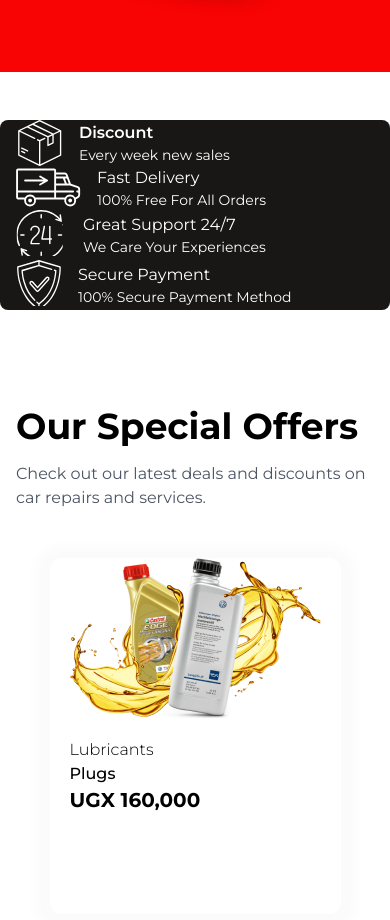
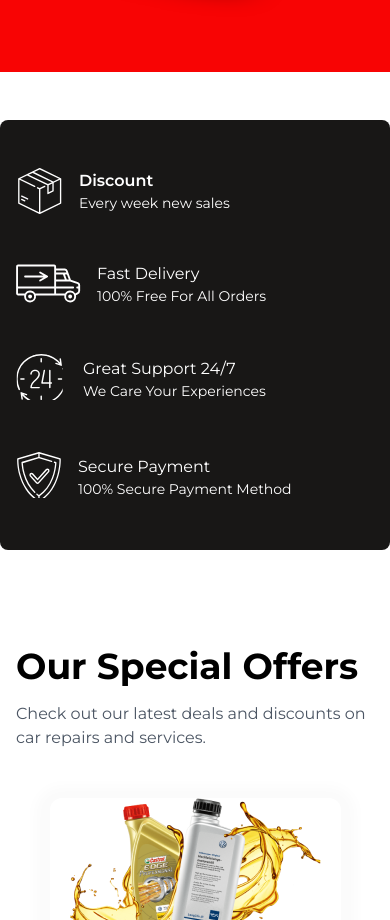
Before and after one commit to matovu-ronald/makanika, a website: page index.html in a window 390 px wide. Shown: the part 1170-2090 px from the top of the page. Drawn offline with Linux system fonts and the light colour scheme.

Commit message:
Add padding and spacing on the features section on mobile

```diff
--- a/index.html
+++ b/index.html
@@ -277,7 +277,7 @@
       <!-- Features Section -->
       <section class="bg-white py-12 md:col-span-full text-white">
         <div
-          class="container md:flex justify-between items-center mx-auto px-4 bg-makankika-jet-black rounded-lg md:min-h-[9.25rem]"
+          class="container flex flex-col space-y-12 md:flex md:flex-row md:justify-between md:items-center mx-auto px-4 py-12 md:py-0 bg-makankika-jet-black rounded-lg md:min-h-[9.25rem]"
         >
           <!-- Feature Item -->
           <div class="flex items-center space-x-4">
```
Also changed, not shown: src/styles/output.css.
